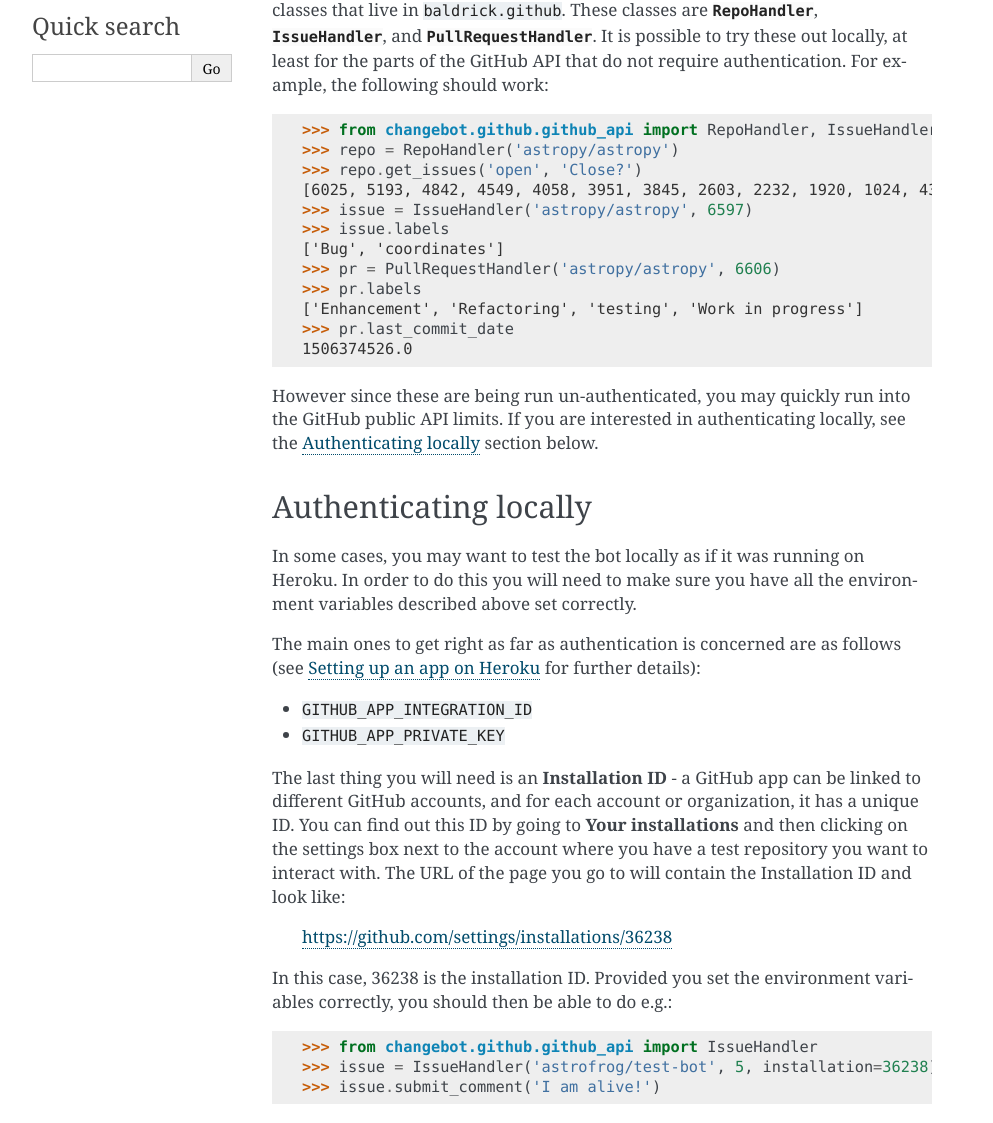
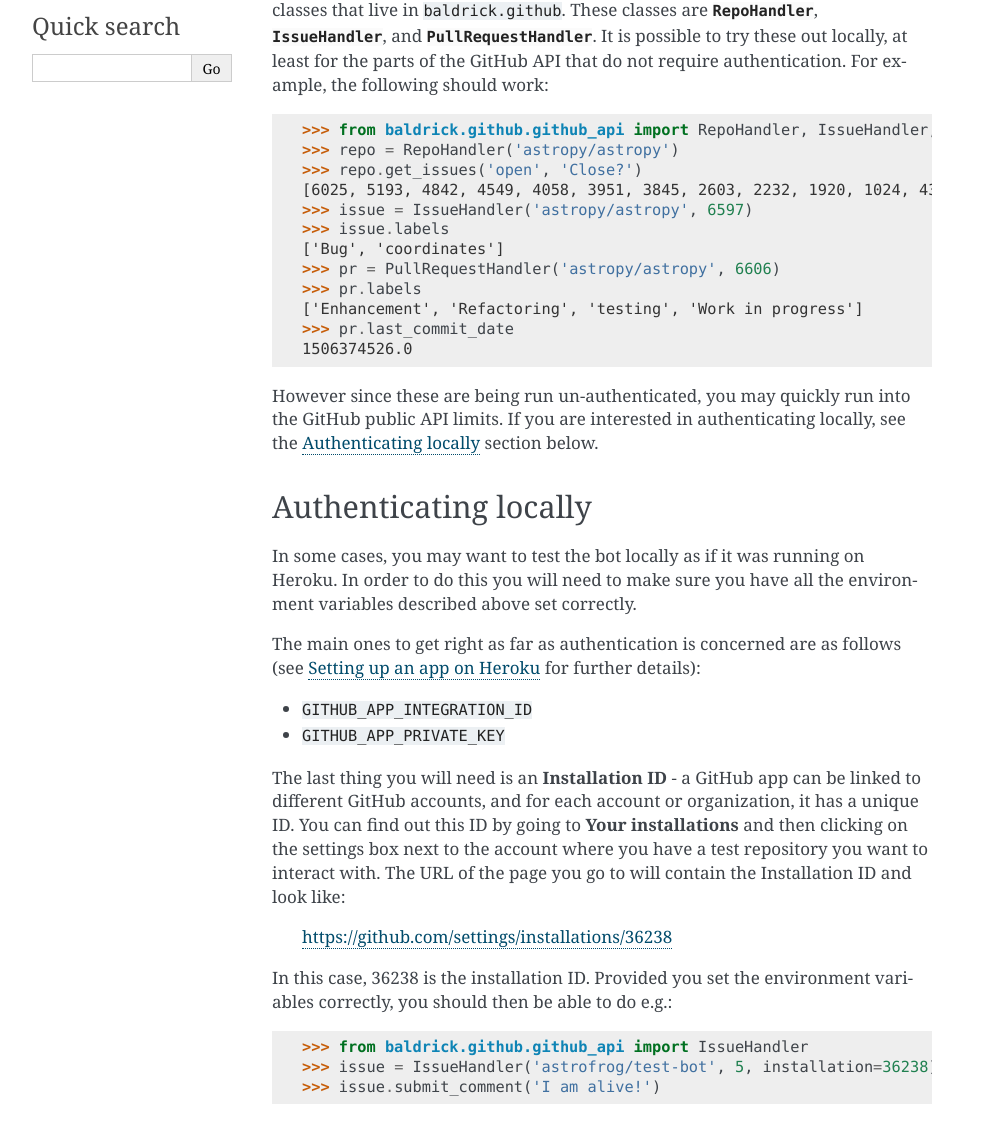
Before and after one commit to OpenAstronomy/baldrick, a Sphinx documentation site: the page built from doc/local.rst, in a window 1280 px wide. Shown: the part 257-1380 px from the top of the page, without its empty margins (148-1141 px from the left). Built offline with Sphinx 7.4.7, drawn with Linux system fonts in a browser that asks for light colours.

Commit message:
Fix name of module

```diff
--- a/doc/local.rst
+++ b/doc/local.rst
@@ -12,7 +12,7 @@ classes that live in ``baldrick.github``. These classes are
 these out locally, at least for the parts of the GitHub API that do not require
 authentication. For example, the following should work::
 
-    >>> from changebot.github.github_api import RepoHandler, IssueHandler, PullRequestHandler
+    >>> from baldrick.github.github_api import RepoHandler, IssueHandler, PullRequestHandler
     >>> repo = RepoHandler('astropy/astropy')
     >>> repo.get_issues('open', 'Close?')
     [6025, 5193, 4842, 4549, 4058, 3951, 3845, 2603, 2232, 1920, 1024, 435, 383, 282]
@@ -54,7 +54,7 @@ the Installation ID and look like:
 In this case, 36238 is the installation ID. Provided you set the environment
 variables correctly, you should then be able to do e.g.::
 
-    >>> from changebot.github.github_api import IssueHandler
+    >>> from baldrick.github.github_api import IssueHandler
     >>> issue = IssueHandler('astrofrog/test-bot', 5, installation=36238)
     >>> issue.submit_comment('I am alive!')
 
```
